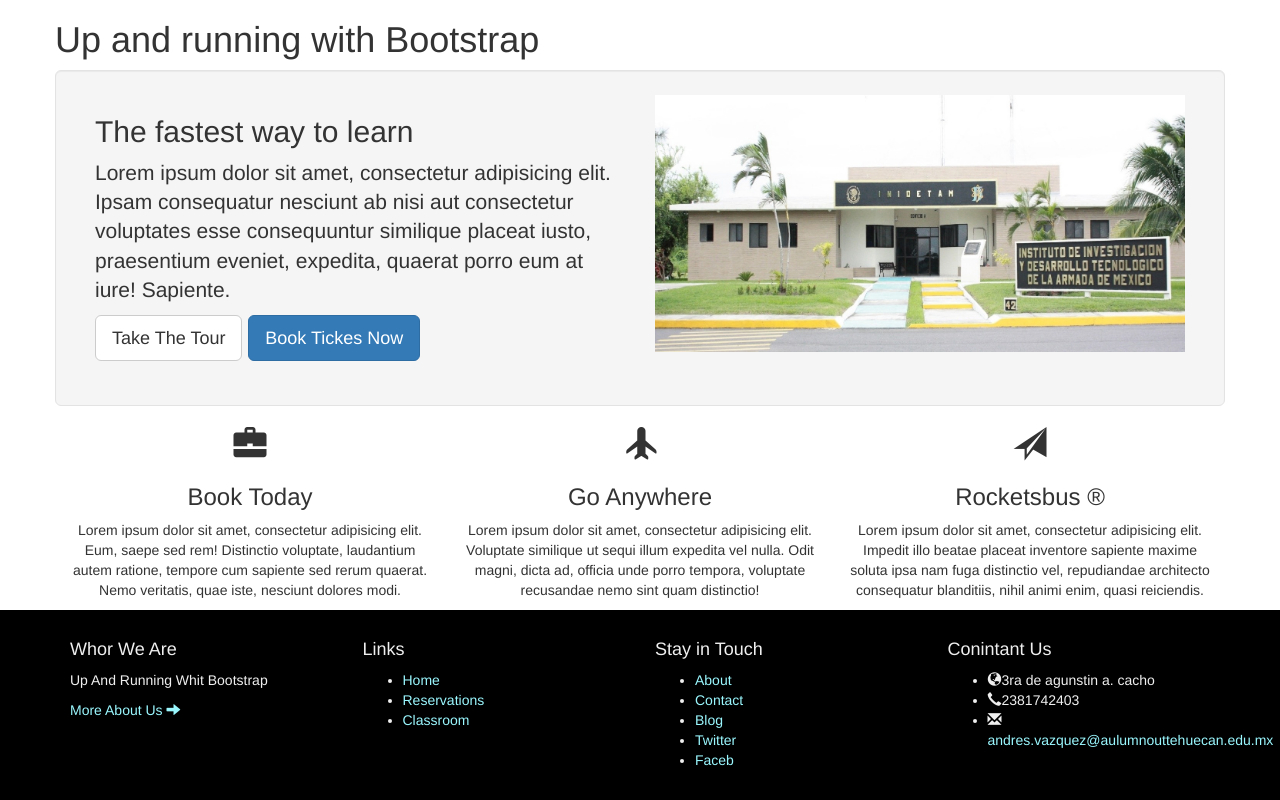
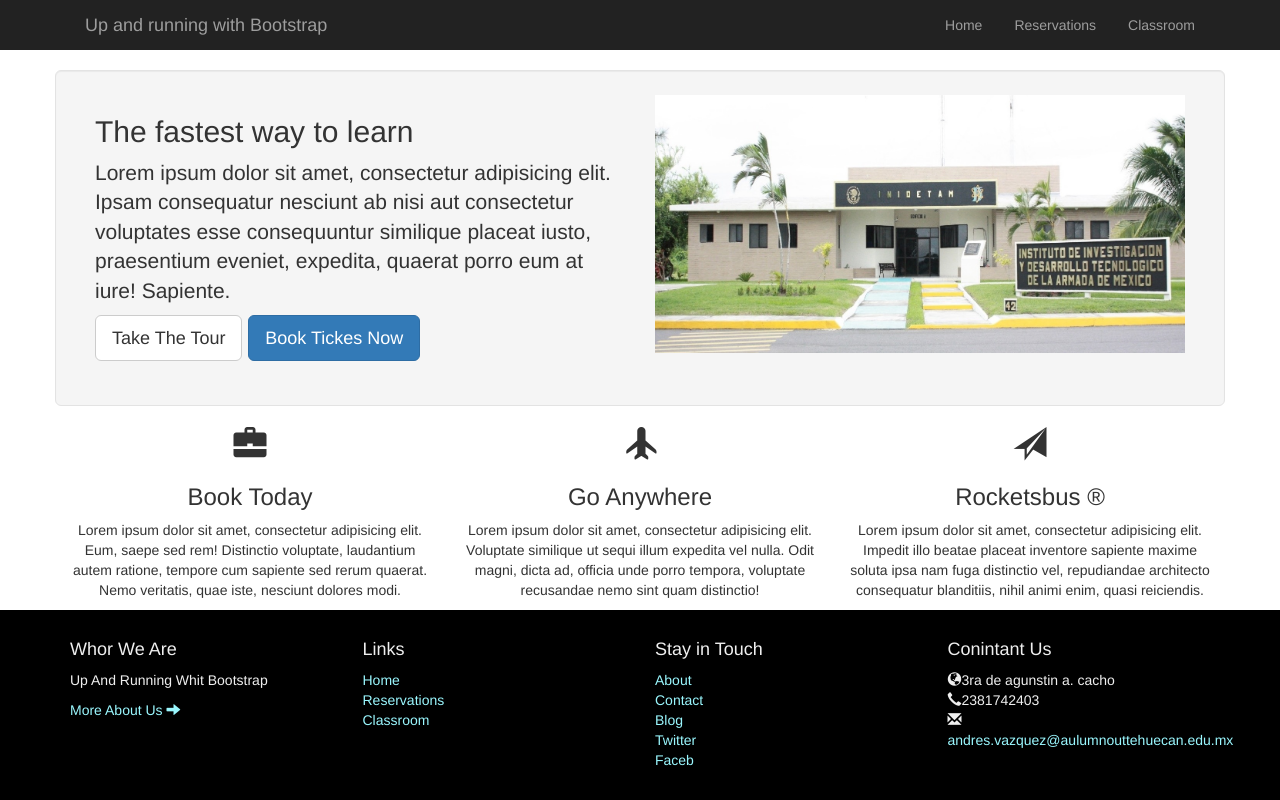
Before and after one commit to AndresVS18/projectOne, a website: page index.html in a window 1280 px wide. Drawn offline with Linux system fonts and the light colour scheme.

Commit message:
menu desplegable

```diff
--- a/index.html
+++ b/index.html
@@ -7,15 +7,25 @@
     <link rel="stylesheet" href="bower_components/bootstrap/dist/css/style.css">
   </head>
   <body>
+  <div class="nav navbar-inverse navbar-fixed-top">
     <div class="container">
-      <div class="row">
-        <div class="col-sm">
-          <h1>Up and running with Bootstrap</h1>
-        </div>
-        <!-- /.col-sm -->
-      </div>
-      <!-- /.row -->
+      <a href="#" class="navbar-brand">Up and running with Bootstrap</a>
+      <button type="button" class="navbar-toggle" data-toggle="collapse" data-target=".navbar-collapse">
+        <span class="sr-only">Toggle navegation</span>
+        <span class="icon-bar"></span>
+        <span class="icon-bar"></span>
+        <span class="icon-bar"></span>
+      </button>
+      <ul class="nav nav-pills navbar-nav navbar-right collapse navbar-collapse">
+        <li><a href="#">Home</a></li>
+        <li><a href="#">Reservations</a></li>
+        <li><a href="">Classroom</a></li>
+      </ul>
+    </div>
+    <!-- /.container-->
+  </div>
 
+    <div class="container">
       <div class="row well well-lg">
         <div class="col-sm-6 lead">
           <h2>The fastest way to learn</h2>
@@ -65,7 +75,8 @@
 <script src="bower_components/jquery/dist/jquery.js"></script>
 <script src="bower_components/bootstrap/dist/js/bootstrap.js"></script>
   </body>
-<footer>  <div class="footer">
+<footer>
+  <div class="footer">
     <div class="container">
       <div class="row">
         <div class="col-md-3 col-sm-4 col-xs-6">
@@ -76,7 +87,7 @@
 
         <div class="col-md-3 col-sm-2 col-xs-6">
           <h4>Links</h4>
-          <ul>
+          <ul class="list-unstyled">
             <li><a href="#">Home</a></li>
             <li><a href="#">Reservations</a></li>
             <li><a href="#">Classroom</a></li>
@@ -87,7 +98,7 @@
 
         <div class="col-md-3 col-sm-2 col-xs-6">
           <h4>Stay in Touch</h4>
-          <ul>
+          <ul class="list-unstyled">
             <li><a href="#">About</a></li>
             <li><a href="#">Contact</a></li>
             <li><a href="#">Blog</a></li>
@@ -98,7 +109,7 @@
 
         <div class="col-md-3 col-sm-4 col-xs-6">
           <h4>Conintant Us</h4>
-          <ul>
+          <ul class="list-unstyled">
             <li><i class="glyphicon glyphicon-globe"></i>3ra de agunstin a. cacho</li>
             <li><i class="glyphicon glyphicon-earphone"></i>2381742403</li>
             <li><i class="glyphicon glyphicon-envelope"></i><a href="#">andres.vazquez@aulumnouttehuecan.edu.mx</a></li>
```
Also changed, not shown: bower_components/bootstrap/dist/css/style.css.
